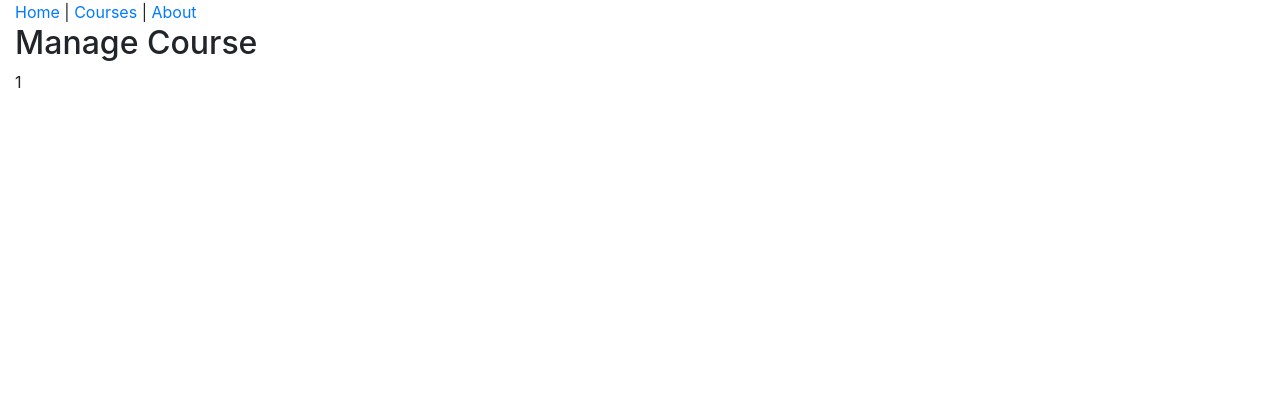
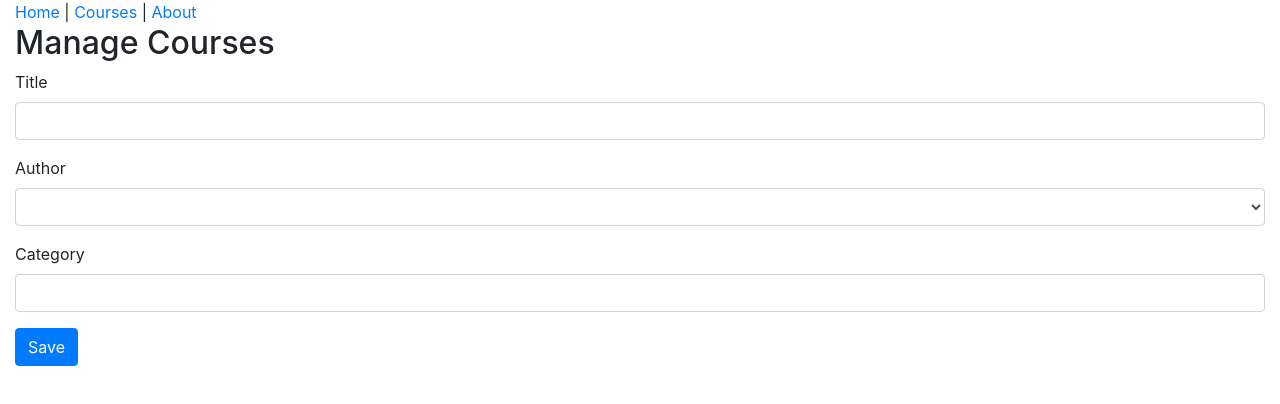
Before and after one commit to narula98/react-course-management, a React (Create React App) app: page /course/1 in a window 1280 px wide. Shown: the top 404 px of the page. Built offline with nearby package versions, Linux system fonts and the light colour scheme; no server answers.

Commit message:
Form handling added

```diff
--- a/src/components/App.js
+++ b/src/components/App.js
@@ -5,17 +5,21 @@ import Header from "./common/Header";
 import CoursePage from "./CoursePage";
 import PageNotFound from "./PageNotFound";
 import { Route, Switch, Redirect } from "react-router-dom";
+import { ToastContainer } from "react-toastify";
+import "react-toastify/dist/ReactToastify.css";
 import ManageCoursePage from "./ManageCoursePage";
 
 function App() {
   return (
     <div className="container-fluid">
+      <ToastContainer autoClose={3000} hideProgressBar />
       <Header />
       <Switch>
         <Route path="/" exact component={HomePage} />
         <Route path="/courses" component={CoursePage} />
         <Route path="/about" component={AboutPage} />
         <Route path="/course/:slug" component={ManageCoursePage} />
+        <Route path="/course/" component={ManageCoursePage} />
         <Redirect from="/about-page" to="about"/>
         <Route component={PageNotFound} />
       </Switch>
--- /dev/null
+++ b/src/components/CourseForm.js
@@ -0,0 +1,59 @@
+import React from "react";
+
+function CourseForm(props) {
+  return (
+    <form onSubmit={props.submitForm}>
+      <div className="form-group">
+        <label htmlFor="title">Title</label>
+        <div className="field">
+          <input
+            id="title"
+            type="text"
+            name="title"
+            onChange={props.onChange}
+            className="form-control"
+            value={props.course.title}
+          />
+        </div>
+        {props.errors.title && <div className="my-2 alert-danger"><p className="text-danger p-2">{props.errors.title}</p></div>}
+      </div>
+
+      <div className="form-group">
+        <label htmlFor="author">Author</label>
+        <div className="field">
+          <select
+            id="author"
+            name="authorId"
+            onChange={props.onChange}
+            value={props.course.authorId || ""}
+            className="form-control"
+          >
+            <option value="" />
+            <option value="1">Cory House</option>
+            <option value="2">Scott Allen</option>
+          </select>
+        </div>
+        {props.errors.authorId && <div className="my-2 alert-danger"><p className="text-danger p-2">{props.errors.authorId}</p></div>}
+      </div>
+
+      <div className="form-group">
+        <label htmlFor="category">Category</label>
+        <div className="field">
+          <input
+            type="text"
+            id="category"
+            name="category"
+            className="form-control"
+            onChange={props.onChange}
+            value={props.course.category}
+          />
+        </div>
+        {props.errors.category && <div className="my-2 alert-danger"><p className="p-2 text-danger">{props.errors.category}</p></div>}
+      </div>
+
+      <input type="submit" value="Save" className="btn btn-primary" />
+    </form>
+  );
+}
+
+export default CourseForm;
--- a/src/components/CoursePage.js
+++ b/src/components/CoursePage.js
@@ -1,20 +1,23 @@
 import React, { useState,useEffect } from "react";
 import { getCourses } from "../api/courseApi";
 import CourseList from "./CourseList";
+import {Link} from 'react-router-dom';
 
 function CoursePage() {
   const [courses, setCourses] = useState([]);
 
-  useEffect( ()=>{
+  useEffect( ()=> {
     const courseApi = async ()=>{
         const resp = await getCourses();
         setCourses(resp);
     }
     courseApi();
   }, []);
-
     return (
+      <>
+      <Link className="btn btn-primary my-2" to="/course">Add Course</Link>
       <CourseList courses={courses}/>
+      </>
     );
   }
 
--- a/src/components/ManageCoursePage.js
+++ b/src/components/ManageCoursePage.js
@@ -1,12 +1,70 @@
-import React from 'react';
-import { Prompt } from "react-router-dom";
+import React, {useState, useEffect} from 'react';
+import { toast } from 'react-toastify';
+import CourseForm from './CourseForm';
+import {saveCourse, getCourseBySlug} from '../api/courseApi';
+
 function ManageCoursePage(props) {
-    return (
+  const [course, setCourse] = useState({
+    id:null,
+    slug: "",
+    title: "",
+    authorId: null,
+    category: "",
+  })
+
+  const [erros, setErrors] = useState({});
+
+  useEffect(()=>{
+    const slug = props.match.params.slug;
+    const _getCourseBySlug = async ()=>{
+      try{
+        const resp = await getCourseBySlug(slug);
+        setCourse(resp);
+      } catch(e) {
+          toast.error(e);
+      }
+    }
+    if(slug){
+      _getCourseBySlug();
+    }
+  },[props.match.params.slug]);
+
+   function handleChange(event){
+   // console.log(event);
+    // it will copy the course object and modify the title property
+    const updatedCourse = {...course, [event.target.name]: event.target.value};
+    setCourse(updatedCourse);
+    console.log(course)
+  }
+
+  function formIsValid(){
+    const _errors = {};
+    if (!course.title) _errors.title = "Title is req";
+    if (!course.authorId) _errors.authorId = "Author is req";
+    if (!course.category) _errors.category = "Category is req";
+
+    setErrors(_errors);
+
+    return Object.keys(erros).length === 0;
+  }
+
+  async function handleSubmit(event){
+    if(!formIsValid()) return;
+    event.preventDefault();
+    try{
+      await saveCourse(course);
+      props.history.push("/courses");
+      toast.success("Course saved")
+    } catch(e) {
+      toast.error(e);
+    }
+
+  }
+
+  return (
         <>
-          <h2>Manage Course</h2>
-           {/* Prop Coming from route */}
-            <Prompt when={true} message="Are you sure??"/>
-          {props.match.params.slug}
+           <h2>Manage Courses</h2>
+           <CourseForm course={course} onChange={handleChange} submitForm={handleSubmit} errors={erros}/>
         </>
     );
 }
--- a/tools/db.json
+++ b/tools/db.json
@@ -1 +1,88 @@
-{"courses":[{"id":1,"title":"Securing React Apps with Auth0","slug":"react-auth0-authentication-security","authorId":1,"category":"JavaScript"},{"id":2,"title":"React: The Big Picture","slug":"react-big-picture","authorId":1,"category":"JavaScript"},{"id":3,"title":"Creating Reusable React Components","slug":"react-creating-reusable-components","authorId":1,"category":"JavaScript"},{"id":4,"title":"Building a JavaScript Development Environment","slug":"javascript-development-environment","authorId":1,"category":"JavaScript"},{"id":5,"title":"Building Applications with React and Redux","slug":"react-redux-react-router-es6","authorId":1,"category":"JavaScript"},{"id":6,"title":"Building Applications in React and Flux","slug":"react-flux-building-applications","authorId":1,"category":"JavaScript"},{"id":7,"title":"Clean Code: Writing Code for Humans","slug":"writing-clean-code-humans","authorId":1,"category":"Software Practices"},{"id":8,"title":"Architecting Applications for the Real World","slug":"architecting-applications-dotnet","authorId":1,"category":"Software Architecture"},{"id":9,"title":"Becoming an Outlier: Reprogramming the Developer Mind","slug":"career-reboot-for-developer-mind","authorId":1,"category":"Career"},{"id":10,"title":"Web Component Fundamentals","slug":"web-components-shadow-dom","authorId":1,"category":"HTML5"}],"authors":[{"id":1,"name":"Cory House"},{"id":2,"name":"Scott Allen"},{"id":3,"name":"Dan Wahlin"}]}
+{
+  "courses": [
+    {
+      "id": 1,
+      "title": "Securing React Apps with Auth0",
+      "slug": "react-auth0-authentication-security",
+      "authorId": 1,
+      "category": "JavaScript"
+    },
+    {
+      "id": 2,
+      "title": "React: The Big Picture",
+      "slug": "react-big-picture",
+      "authorId": 1,
+      "category": "JavaScript"
+    },
+    {
+      "id": 3,
+      "title": "Creating Reusable React Components",
+      "slug": "react-creating-reusable-components",
+      "authorId": 1,
+      "category": "JavaScript"
+    },
+    {
+      "id": 4,
+      "title": "Building a JavaScript Development Environment",
+      "slug": "javascript-development-environment",
+      "authorId": 1,
+      "category": "Front End Frameworks"
+    },
+    {
+      "id": 5,
+      "title": "Building Applications with React and Redux",
+      "slug": "react-redux-react-router-es6",
+      "authorId": 1,
+      "category": "JavaScript"
+    },
+    {
+      "id": 6,
+      "title": "Building Applications in React and Flux",
+      "slug": "react-flux-building-applications",
+      "authorId": 1,
+      "category": "JavaScript"
+    },
+    {
+      "id": 7,
+      "title": "Clean Code: Writing Code for Humans",
+      "slug": "writing-clean-code-humans",
+      "authorId": 1,
+      "category": "Software Practices"
+    },
+    {
+      "id": 8,
+      "title": "Architecting Applications for the Real World",
+      "slug": "architecting-applications-dotnet",
+      "authorId": 1,
+      "category": "Software Architecture"
+    },
+    {
+      "id": 9,
+      "title": "Becoming an Outlier: Reprogramming the Developer Mind",
+      "slug": "career-reboot-for-developer-mind",
+      "authorId": 1,
+      "category": "Career"
+    },
+    {
+      "id": 10,
+      "title": "Web Component Fundamentals",
+      "slug": "web-components-shadow-dom",
+      "authorId": 1,
+      "category": "HTML5"
+    }
+  ],
+  "authors": [
+    {
+      "id": 1,
+      "name": "Cory House"
+    },
+    {
+      "id": 2,
+      "name": "Scott Allen"
+    },
+    {
+      "id": 3,
+      "name": "Dan Wahlin"
+    }
+  ]
+}
```
Also changed, not shown: package.json (+4 -3 lines), 1 other file (tests, documents, lock files or other folders).
